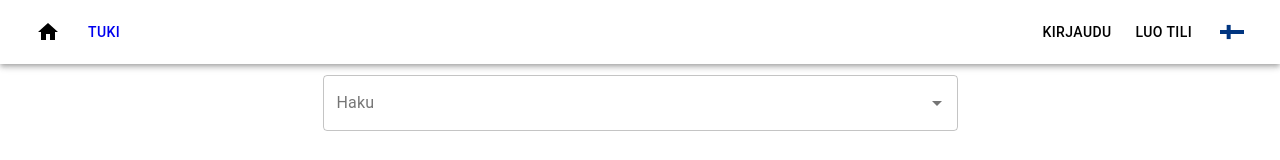
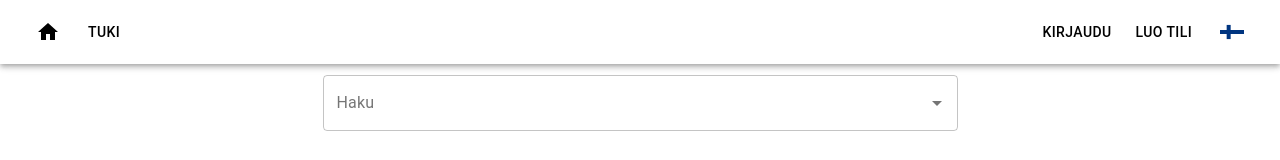
Before and after one commit to Markusstr/Kampus-liikkeessa, a React (Create React App) app in the folder frontend/: page / in a window 1280 px wide. Shown: the top 160 px of the page. Built offline with nearby package versions, Linux system fonts and the light colour scheme; no server answers.

Commit message:
Fixed support button color

```diff
--- a/frontend/src/components/general/AppBar.js
+++ b/frontend/src/components/general/AppBar.js
@@ -104,8 +104,8 @@ export default function ButtonAppBar(props) {
     props.setUsername('');
   }
 
-  function buttonClicked() {
-    if (props.currentPage.localeCompare("support")===0) {
+  function buttonClicked(inputString) {
+    if (props.currentPage.localeCompare(inputString)===0) {
       return classes.background;
     }
     else {
@@ -129,7 +129,7 @@ export default function ButtonAppBar(props) {
     else {
       return (
       <div>
-        <ComponentLogin disabled={props.currentPage.localeCompare("login")===0}/>
+        <ComponentLogin disabled={props.currentPage.localeCompare("login")===0} />
         <ComponentCreate disabled={props.currentPage.localeCompare("createAccount")===0}/>
         <ComponentLanguage />
       </div>);
@@ -141,13 +141,13 @@ export default function ButtonAppBar(props) {
       <AppBar className={classes.appBarColor} color="inherit">
         <Toolbar>
 
-          <Link to="/" className={classes.Home} style={{textDecoration: "none"}}>
+          <Link to="/" className={classes.Home} style={{textDecoration: "none"}} >
             <IconButton className={classes.Home} color="inherit" aria-label="Home">
                 <HomeIcon />
             </IconButton>
           </Link>
 
-          <Link to="/support" className={classes.support} className={buttonClicked()} style={{textDecoration: "none"}}>
+          <Link to="/support" className={classes.support} disabled={props.disabled} style={{textDecoration: "none"}}>
             <Button color="inherit">Tuki</Button>
           </Link>
           <Link to="/" className={classes.Logo} style={{textDecoration: "none"}}>
```
